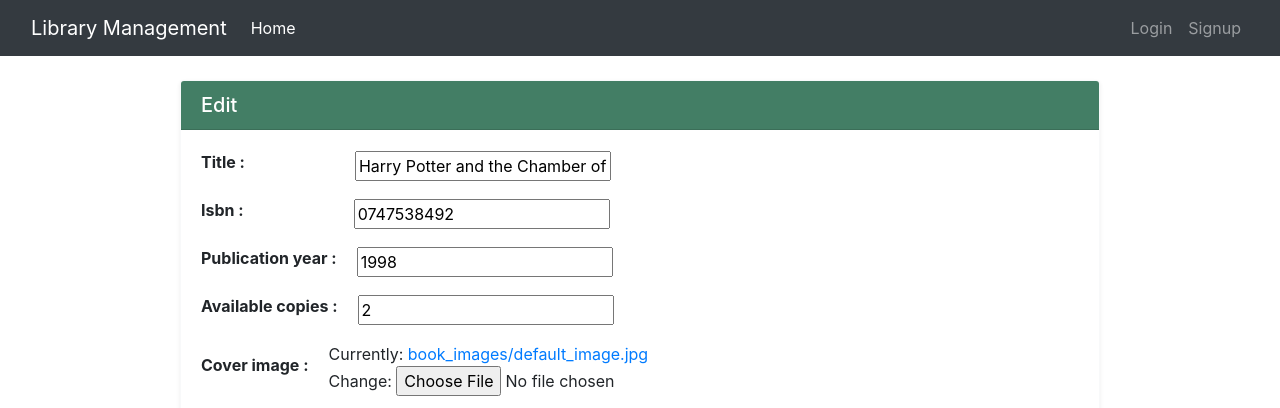
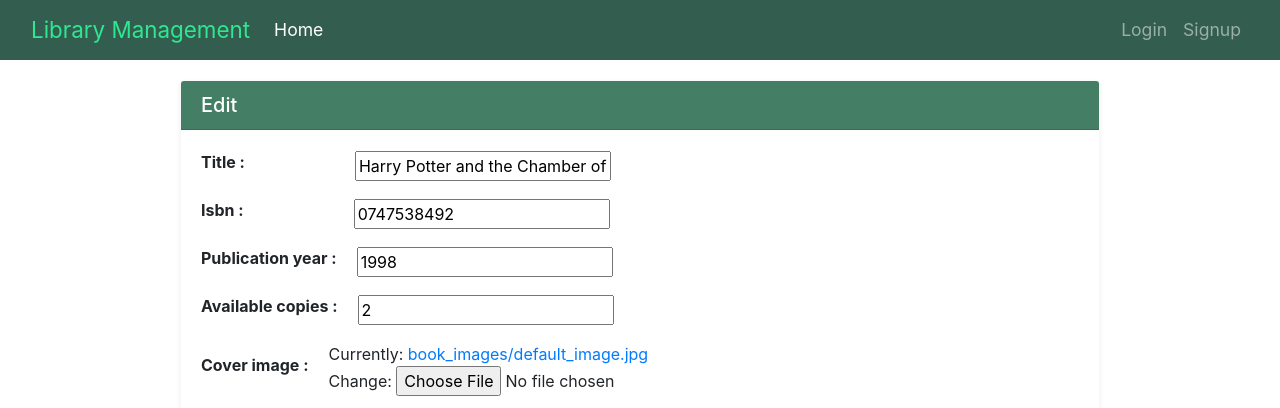
Before and after one commit to hk160699/Library_Management, a Django app: page /library/books/19/update/ in a window 1280 px wide. Shown: the top 408 px of the page. Run offline with Django 5.2, Linux system fonts and the light colour scheme; data comes from the database, SQL or seed files in the repository.

Commit message:
make changes

```diff
--- a/libraryApp/templates/libraryApp/navbar.html
+++ b/libraryApp/templates/libraryApp/navbar.html
@@ -1,36 +1,36 @@
-<nav class="navbar navbar-expand-lg navbar-dark bg-dark fixed-top">
+<nav class="navbar navbar-expand-lg navbar-dark fixed-top" style="background-color: #335e4f;">
     <div class="container-fluid">
-      <a class="navbar-brand" href="#">Library Management</a>
+      <a class="navbar-brand" href="#" style="font-size: 1.4rem;color:#2fe791">Library Management</a>
       <button class="navbar-toggler" type="button" data-bs-toggle="collapse" data-bs-target="#navbarSupportedContent" aria-controls="navbarSupportedContent" aria-expanded="false" aria-label="Toggle navigation">
         <span class="navbar-toggler-icon"></span>
       </button>
       <div class="collapse navbar-collapse" id="navbarSupportedContent">
         <ul class="navbar-nav mr-auto">
           <li class="nav-item">
-            <a class="nav-link active" aria-current="page" href="{% url 'home' %}">Home</a>
+            <a class="nav-link active" aria-current="page" href="{% url 'home' %}" style="font-size: 1.1rem">Home</a>
           </li>
           {% if user.is_authenticated %}
           <li class="nav-item">
-            <a class="nav-link active" aria-current="page" href="{% url 'book-list' %}">Book</a>
+            <a class="nav-link active" aria-current="page" href="{% url 'book-list' %}"style="font-size: 1.1rem">Book</a>
           </li>
           {%endif%}
         </ul>
       <div class="navbar-nav ml-auto">
         {% if user.is_authenticated %}
            {%if user.role == 'librarian'%}
-            <a class="nav-link active" href="{%url 'add_book'%}">Add Book</a>
-            <a class="nav-link active" href="{% url 'library_activity' %}">Library Activity</a>
+            <a class="nav-link active" href="{%url 'add_book'%}" style="font-size: 1.1rem">Add Book</a>
+            <a class="nav-link active" href="{% url 'library_activity' %}" style="font-size: 1.1rem">Library Activity</a>
         {%endif%}
             {%if user.role == 'user'%}
-            <a class="nav-link active" href="{% url 'activity_page' %}">Activity</a>
+            <a class="nav-link active" href="{% url 'activity_page' %}" style="font-size: 1.1rem">Activity</a>
             {%endif%}
-            <a class="nav-item nav-link" href="{% url 'logout' %}">Logout</a>
+            <a class="nav-item nav-link" href="{% url 'logout' %}" style="font-size: 1.1rem">Logout</a>
             <a class="nav-item nav-link" href="{% url 'profile' %}">
               <i class="fa fa-user-circle" aria-hidden="true" style="font-size: 25px;"></i>
           </a>
         {%else%}
-        <a class="nav-item nav-link" href="{% url 'login' %}">Login</a>
-        <a class="nav-item nav-link" href="{% url 'signup' %}">Signup</a>
+        <a class="nav-item nav-link" href="{% url 'login' %}" style="font-size: 1.1rem">Login</a>
+        <a class="nav-item nav-link" href="{% url 'signup' %}" style="font-size: 1.1rem">Signup</a>
         {%endif%}
       </div>
   </div>
```
